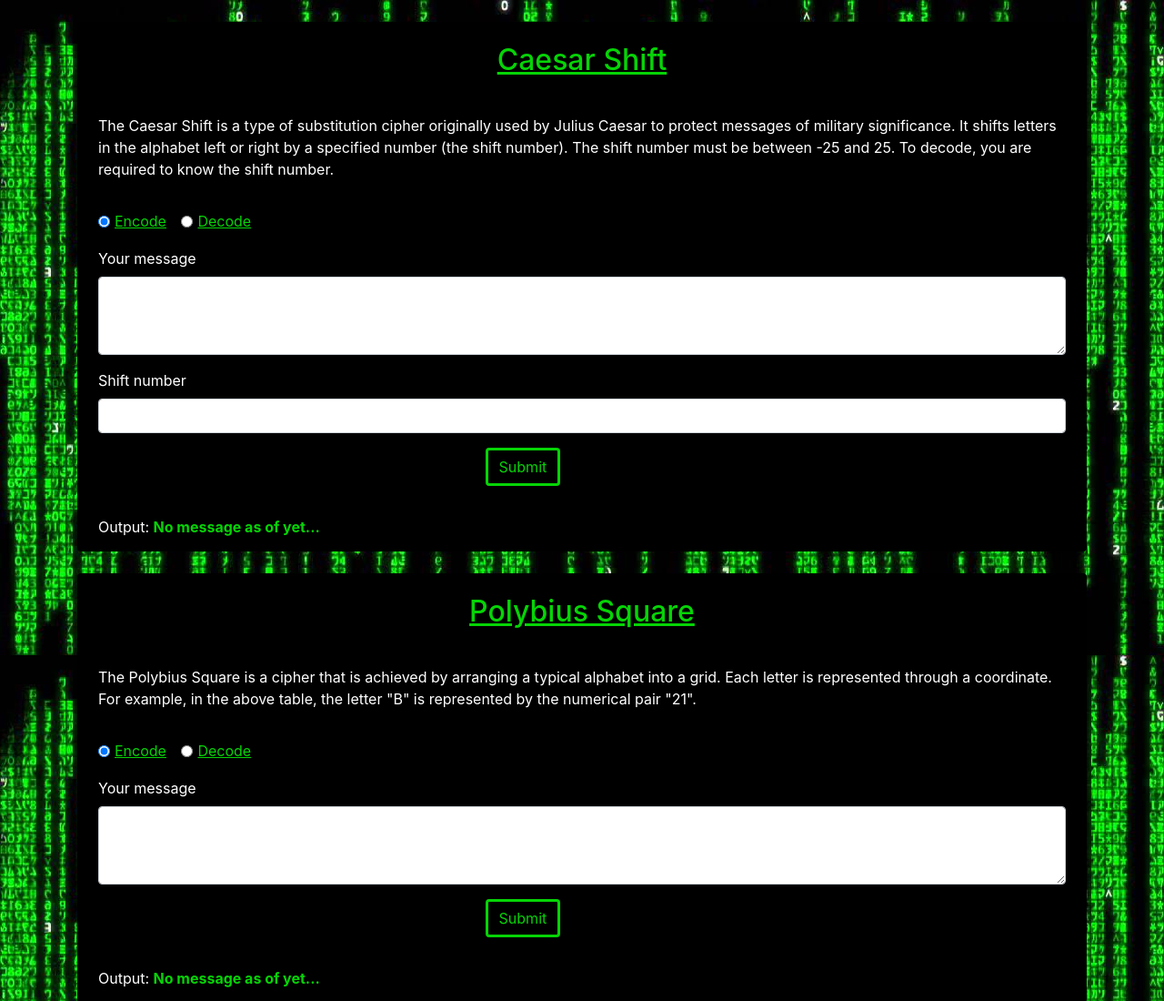
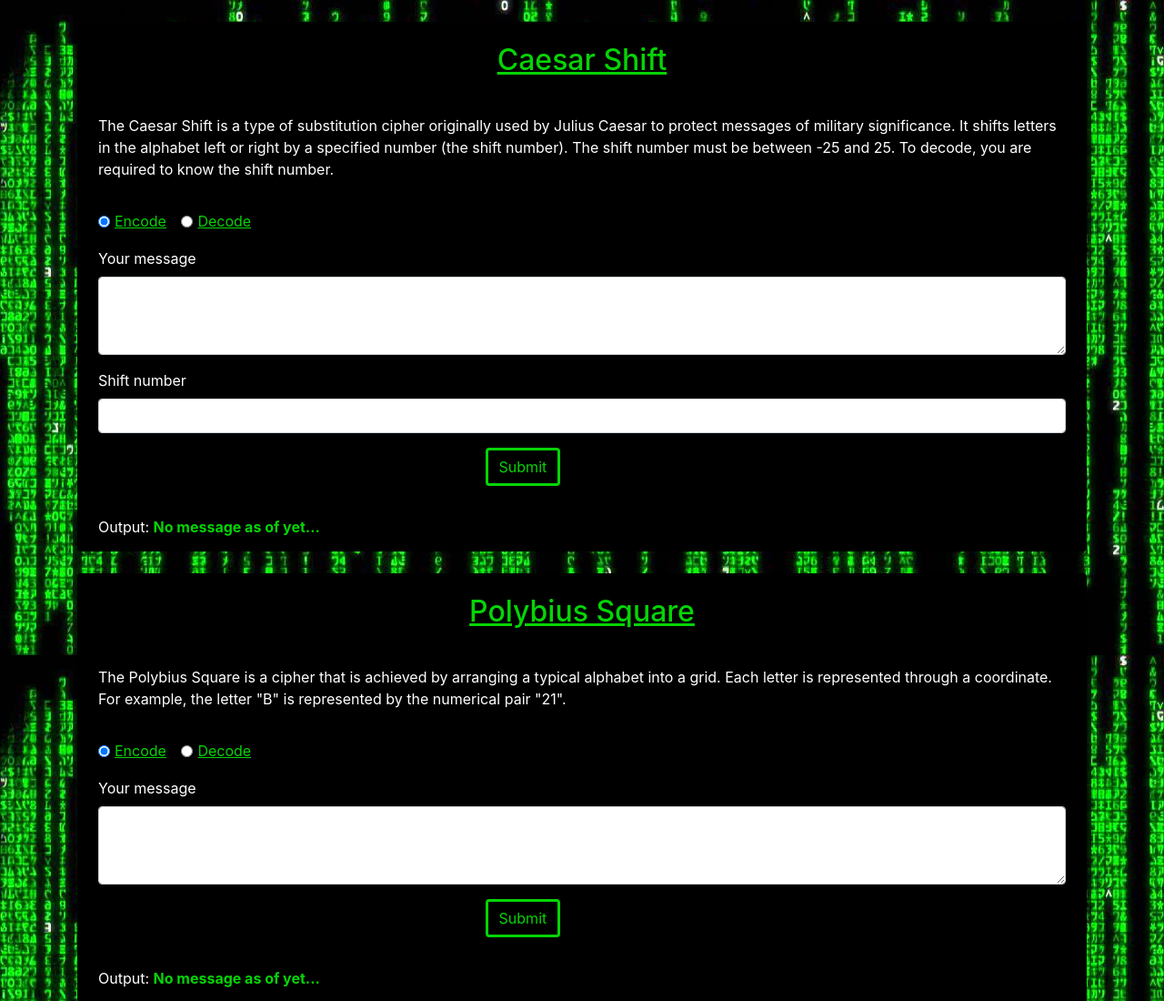
Before and after one commit to Code-Life-Hub/Decryption-Encryption-WebPage, a website: page index.html in a window 1280 px wide. Shown: the top 1100 px of the page at 91% size. Drawn offline with nearby package versions, Linux system fonts and the light colour scheme.

Commit message:
Site Complete.

```diff
--- a/index.html
+++ b/index.html
@@ -188,7 +188,7 @@
               <p>
                 The Polybius Square is a cipher that is achieved by arranging a
                 typical alphabet into a grid. Each letter is represented through
-                a coordinate. For example, in the above table, the letter "B"
+                a coordinate. For example, the letter "B"
                 is represented by the numerical pair "21".
               </p>
               <hr />
```
